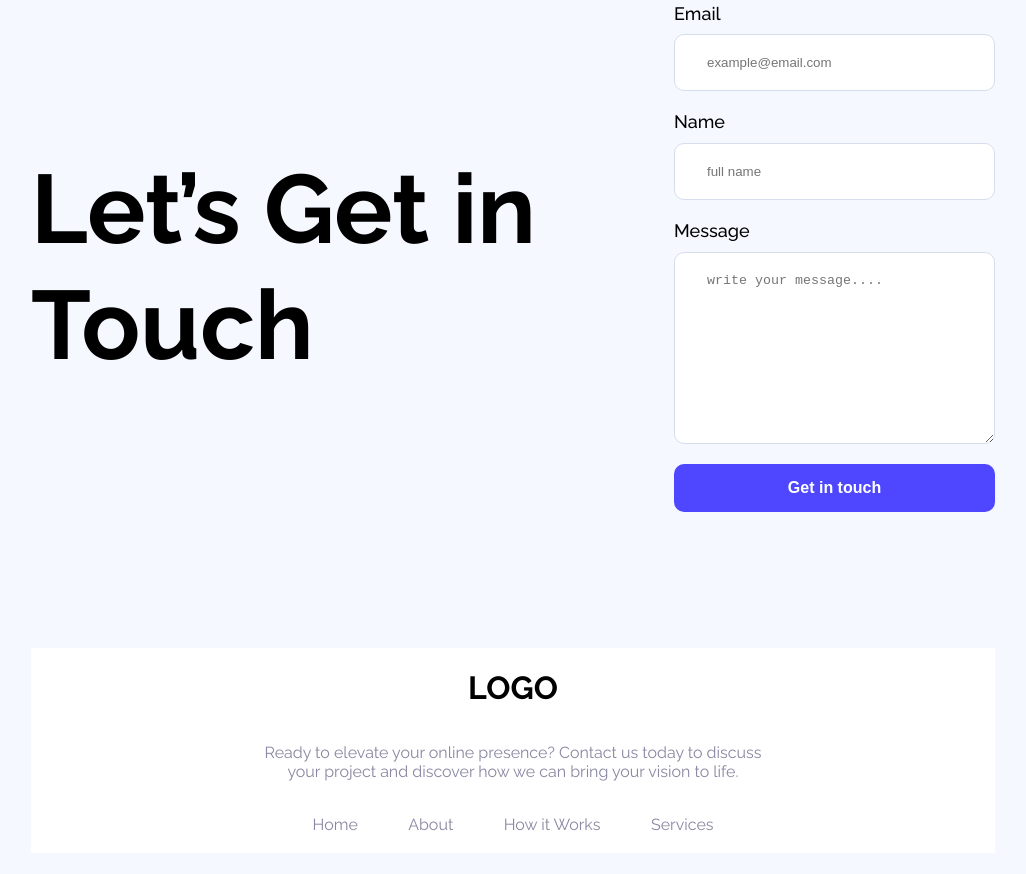
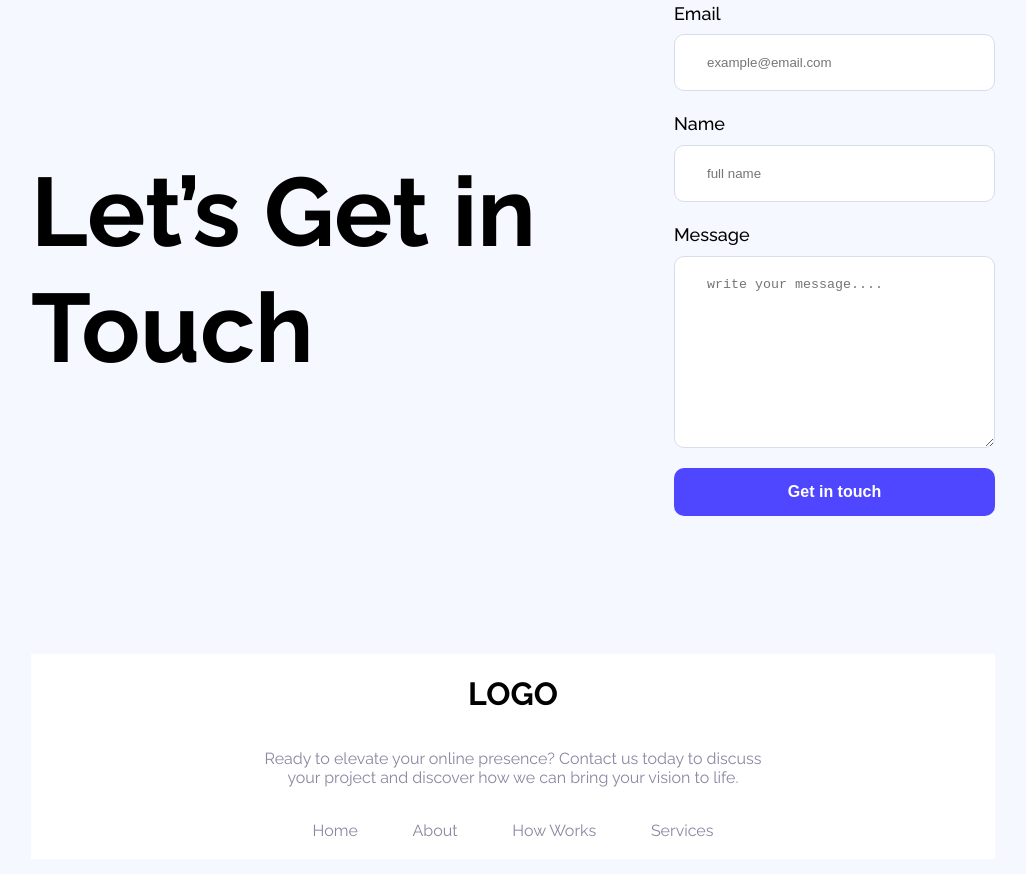
Before and after one commit to jahidgit-2025/webflow-agency, a plain HTML site: page index.html in a window 1280 px wide. Shown: the part 1849-2723 px from the top of the page, without its empty margins (127-1153 px from the left). Drawn offline with Linux system fonts and the light colour scheme.

Commit message:
final version

```diff
--- a/index.html
+++ b/index.html
@@ -85,7 +85,7 @@
         <div class="link">
             <p class="link-item">Home</p>
             <p class="link-item">About</p>
-            <p class="link-item">How it Works</p>
+            <p class="link-item">How Works</p>
             <p class="link-item">Services</p>
         </div>
     </footer>
--- a/styles/style.css
+++ b/styles/style.css
@@ -180,7 +180,7 @@ form label{
     background: #FFF;
 }
 .form-container input{
-    margin-bottom: 20px;
+    margin-bottom: 22px;
 }
 .form-container label{
     margin-bottom: 10px;
```
